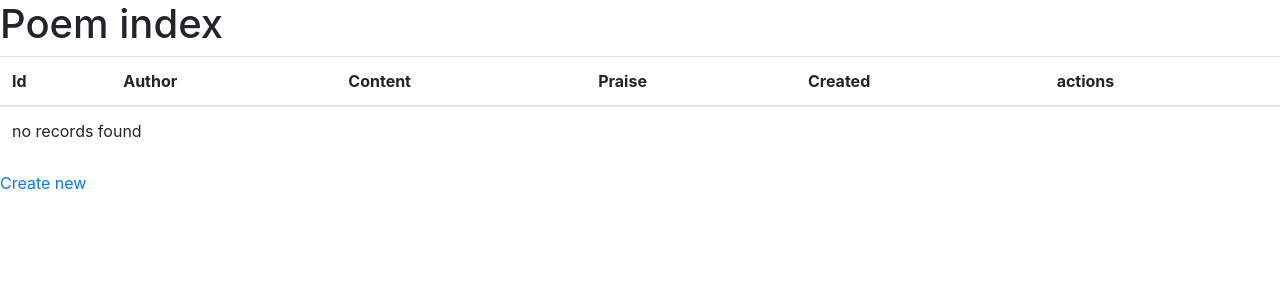
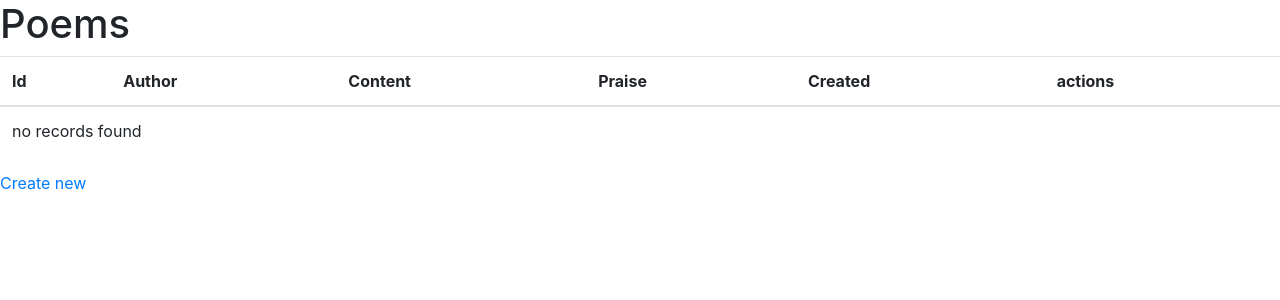
Before and after one commit to Oshimani/webtech-projekt, a Symfony app: template templates/poem/index.html.twig in a window 1280 px wide. Shown: the top 300 px of the page. Run offline with Twig, Linux system fonts and the light colour scheme; the template is opened without the code that fills it, so the values that code supplies are empty; some libraries are stand-ins or nearby versions.

Commit message:
added bootstrap icons and jquery

```diff
--- a/templates/base.html.twig
+++ b/templates/base.html.twig
@@ -7,12 +7,19 @@
 			{% endblock %}
 		</title>
 		{% block stylesheets %}
-			<link rel="stylesheet" href="https://stackpath.bootstrapcdn.com/bootstrap/4.5.2/css/bootstrap.min.css" integrity="sha384-JcKb8q3iqJ61gNV9KGb8thSsNjpSL0n8PARn9HuZOnIxN0hoP+VmmDGMN5t9UJ0Z" crossorigin="anonymous">
+			{# BOOTSTRAP CSS #}
+			<link
+			rel="stylesheet" href="https://stackpath.bootstrapcdn.com/bootstrap/4.5.2/css/bootstrap.min.css" integrity="sha384-JcKb8q3iqJ61gNV9KGb8thSsNjpSL0n8PARn9HuZOnIxN0hoP+VmmDGMN5t9UJ0Z" crossorigin="anonymous">
+			{# BOOTSTRAP ICONS CSS #}
+			<link rel="stylesheet" href="https://cdn.jsdelivr.net/npm/bootstrap-icons@1.3.0/font/bootstrap-icons.css">
 		{% endblock %}
 	</head>
 	<body>
 		{% block body %}{% endblock %}
 		{% block javascripts %}
+			{# JQUERY #}
+			<script src="https://cdnjs.cloudflare.com/ajax/libs/jquery/3.5.1/jquery.min.js" integrity="sha512-bLT0Qm9VnAYZDflyKcBaQ2gg0hSYNQrJ8RilYldYQ1FxQYoCLtUjuuRuZo+fjqhx/qtq/1itJ0C2ejDxltZVFg==" crossorigin="anonymous"></script>
+			{# BOOTSTRAP JS #}
 			<script src="https://stackpath.bootstrapcdn.com/bootstrap/4.5.2/js/bootstrap.bundle.min.js" integrity="sha384-LtrjvnR4Twt/qOuYxE721u19sVFLVSA4hf/rRt6PrZTmiPltdZcI7q7PXQBYTKyf" crossorigin="anonymous"></script>
 		{% endblock %}
 	</body>
--- a/templates/poem/index.html.twig
+++ b/templates/poem/index.html.twig
@@ -1,9 +1,28 @@
 {% extends 'base.html.twig' %}
 
-{% block title %}Poem index{% endblock %}
+{% block title %}Poem index
+{% endblock %}
 
 {% block body %}
-    <h1>Poem index</h1>
+	<h1>Poems</h1>
+
+	<div>
+		{# POEM ITERATOR #}
+		{% for poem in poems %}
+			<div class="card" style="width: 18rem;">
+				<div class="card-body">
+					<h5 class="card-title">{{poem.title}}</h5>
+					<div>
+						<span>by
+							{{poem.author}}</span>
+						<span>{{poem.created.format('d.m.Y')}}</span>
+					</div>
+					<p class="card-text">{{poem.content}}</p>
+					<a href="#" class="btn btn-primary"><i class="bi bi-pencil"></i></a>
+				</div>
+			</div>
+		{% endfor %}
+	</div>
 
 	<table class="table">
 		<thead>
```
Lines whose indentation alone changed are shown as unchanged.
